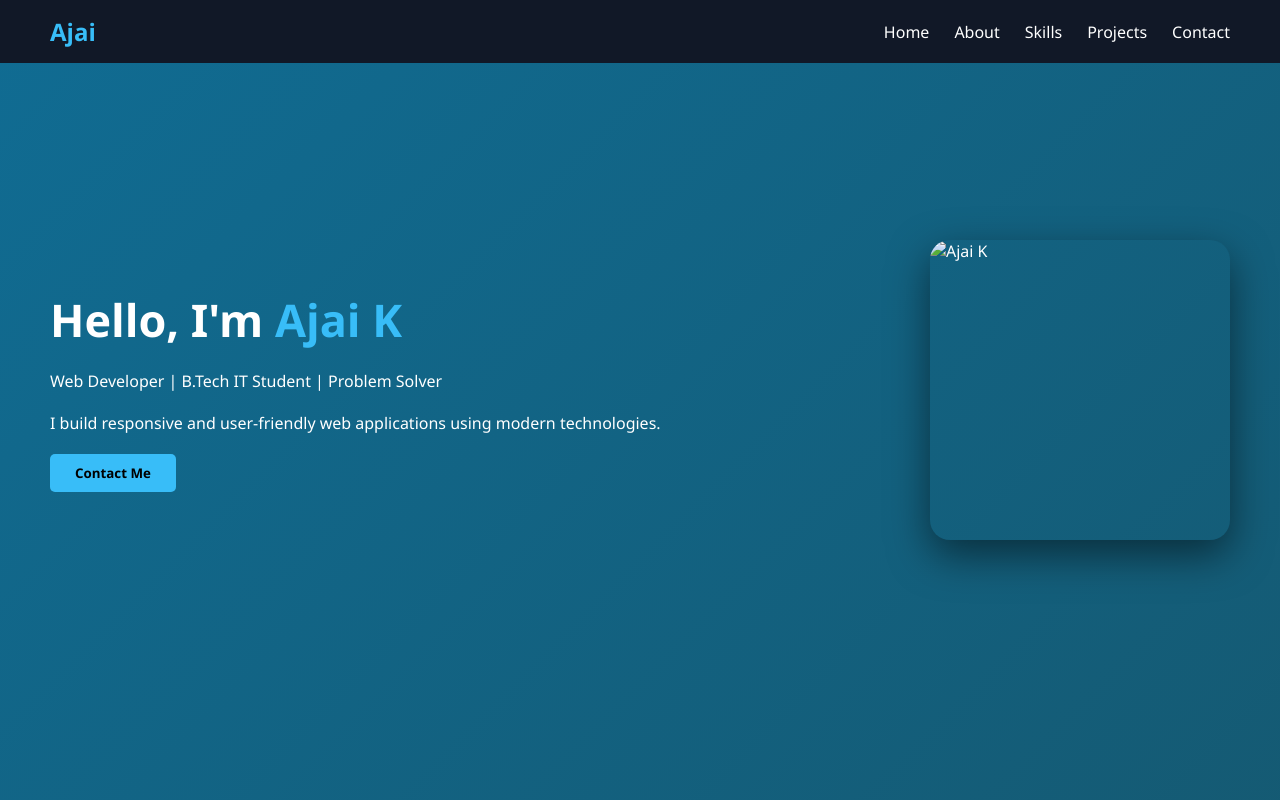
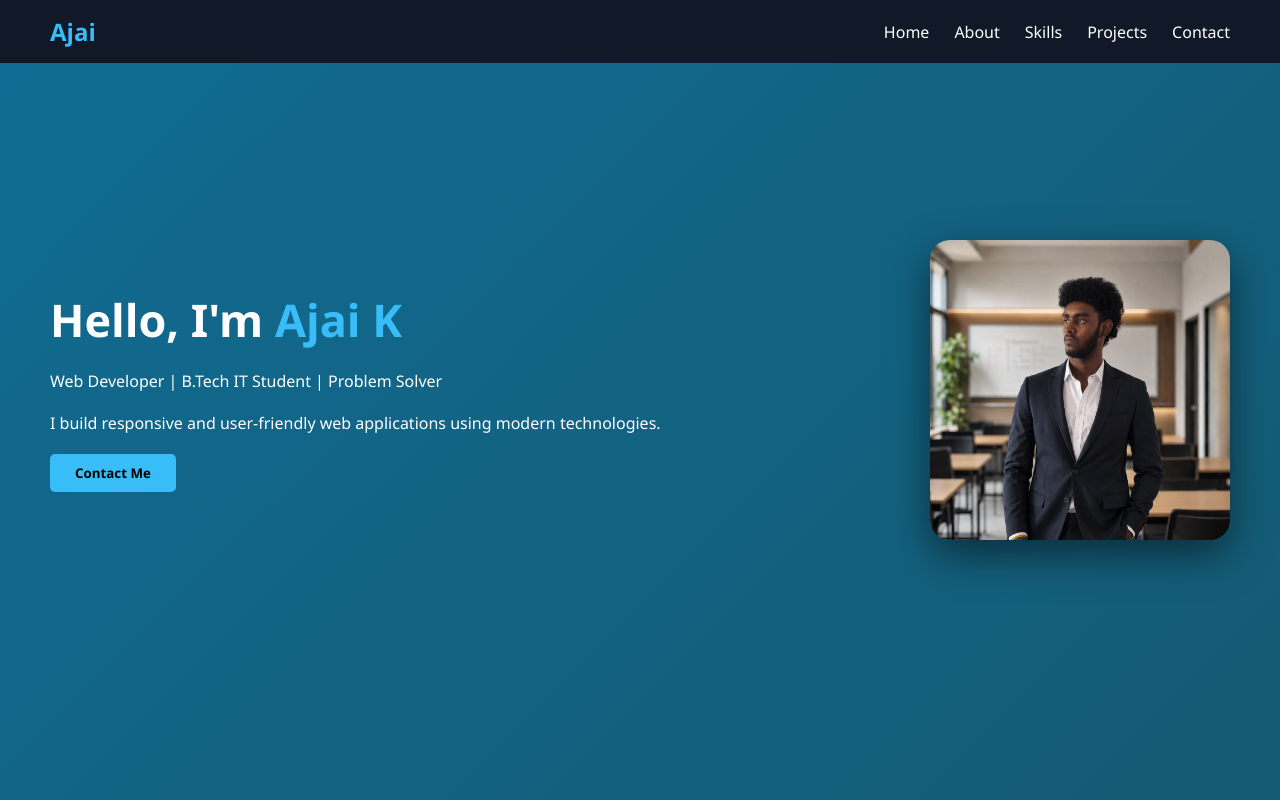
Before and after one commit to ajai-18/Personal-Portfolio-Website, a plain HTML site: page index.html in a window 1280 px wide. Shown: the top 800 px of the page. Drawn offline with Linux system fonts and the light colour scheme.

Commit message:
Update index.html

```diff
--- a/index.html
+++ b/index.html
@@ -32,7 +32,7 @@
 
     <div class="hero-image">
         <div class="image-wrapper">
-            <img src="unnamed.png" alt="Ajai K">
+            <img src="Profile.jpeg" alt="Ajai K">
         </div>
     </div>
 </section>
```
